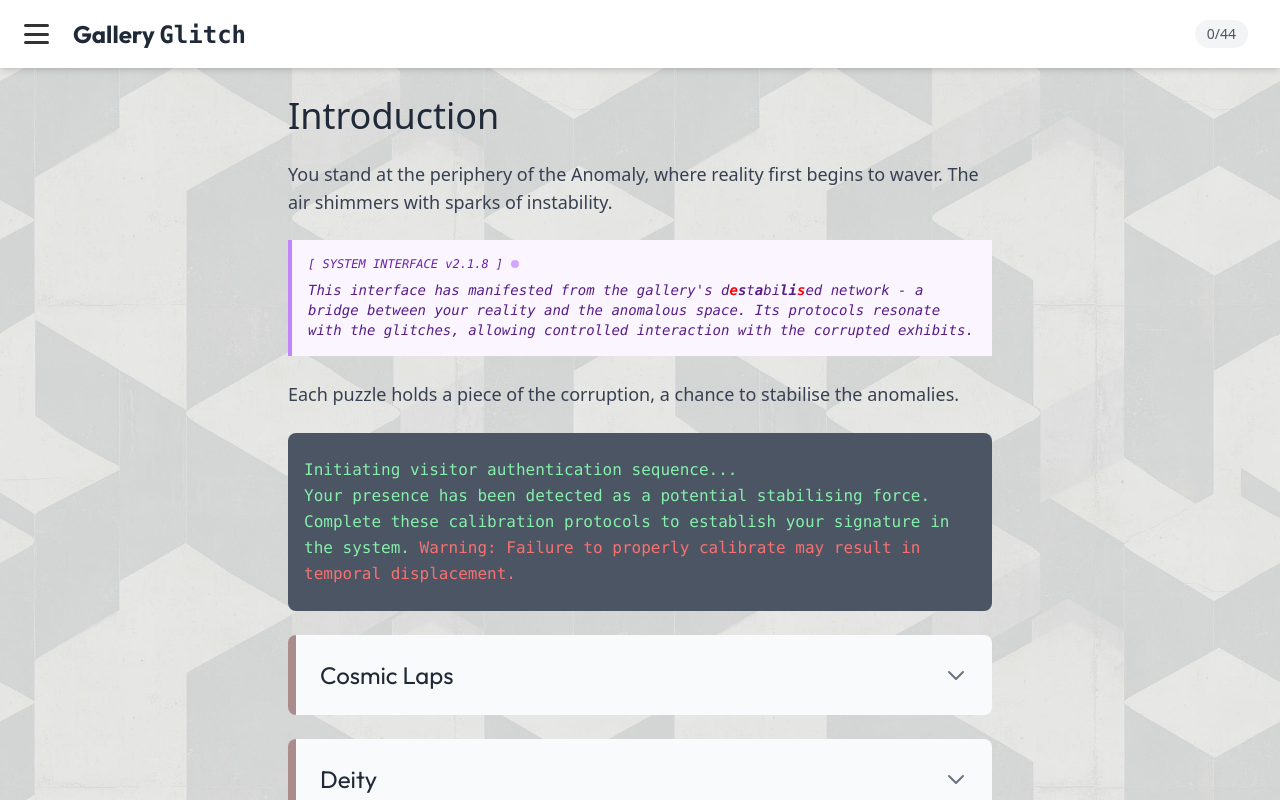
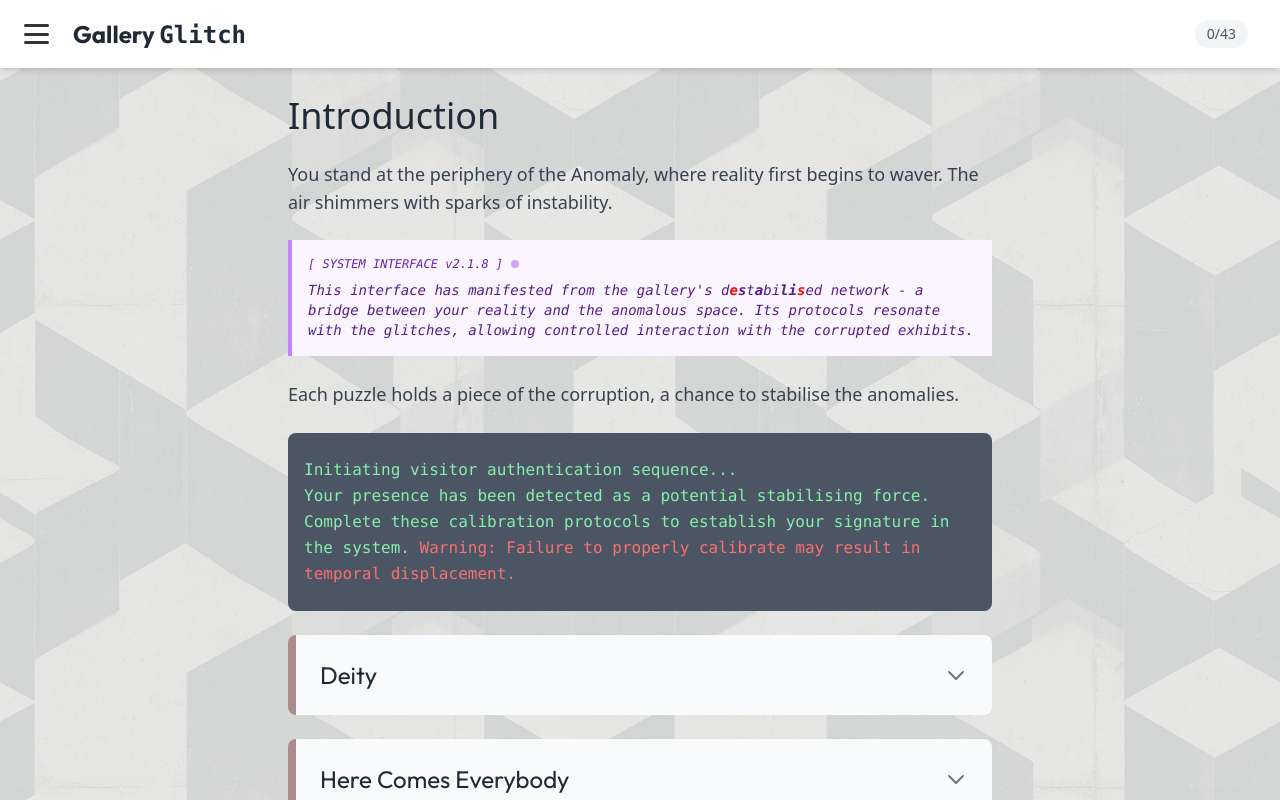
Before and after one commit to oddgoo/gallery-fall, a SvelteKit app: page /introduction in a window 1280 px wide. Shown: the top 800 px of the page. Built offline with nearby package versions, Linux system fonts and the light colour scheme.

Commit message:
-opening up the game

```diff
--- a/src/lib/stores/progression.ts
+++ b/src/lib/stores/progression.ts
@@ -18,7 +18,7 @@ export const progression = derived(
         }
 
         return {
-            ground: $sectionCounts['introduction']?.completed >= 2,
+            ground: $sectionCounts['introduction']?.completed >= 1,
             'minus-one': $sectionCounts['ground']?.completed >= 4,
             'minus-two': $sectionCounts['minus-one']?.completed >= 5,
             gardens: $sectionCounts['minus-two']?.completed >= 3,
--- a/src/lib/stores/puzzleCounts.ts
+++ b/src/lib/stores/puzzleCounts.ts
@@ -3,7 +3,7 @@ import { progress } from './progress';
 
 // Define sections and their puzzle IDs
 export const sections = {
-    'introduction': ['intro_age', 'intro_text', 'intro_arrange'],
+    'introduction': ['intro_text', 'intro_arrange'],
     'ground': ['g_naked_bestial', 'g_colors', 'g_artspace', 'g_congregation', 'g_dibirdibi', 'g_rusted_song', 'g_corner', 'g_award', 'g_princess'],
     'minus-one': ['b1_tinted_memories', 'b1_giants', 'b1_language', 'b1_destructive_feminine_force', 'b1_povera', 'b1_prepared', 'b1_shapes', 'b1_stars', 'b1_chief_cop', 'b1_dazzling', 'b1_broken_men', 'b1_vessels'],
     'minus-two': ['b2_the_gift', 'b2_congregation','b2_touch', 'b2_stairs', 'b2_cibachrome', 'b2_bound', 'b2_caos_tome'],
--- a/src/routes/introduction/+page.svelte
+++ b/src/routes/introduction/+page.svelte
@@ -19,8 +19,6 @@
 		</div>
 		<p class="text-purple-900">
 			This interface has manifested from the gallery's  <GlitchText text="destabilised" /> network - a bridge between your reality and the anomalous space. Its protocols resonate with the glitches, allowing controlled interaction with the corrupted exhibits.
-
-
 		</p>
 
 	</div>
@@ -34,22 +32,6 @@
 		</p>
 
 	</div>
-
-	<PuzzleContainer
-		title="Cosmic Laps"
-		description="Time signatures must align for safe passage."
-		puzzleId="intro_age"
-		let:puzzleId
-	>
-		<p>
-			The Keeper of Keys circles the sun. Their orbits marks our path. How many cycles complete? How many laps around the sun has the keeper of keys completed?
-		</p>
-		<NumberPuzzle
-			{puzzleId}
-			prompt=""
-			correctAnswers={[36]}
-		/>
-	</PuzzleContainer>
 
 	<PuzzleContainer title="Deity" puzzleId="intro_text" let:puzzleId>
 		<p class="mb-4 text-gray-700">
--- a/src/routes/minus-one/+page.svelte
+++ b/src/routes/minus-one/+page.svelte
@@ -23,6 +23,9 @@
 					In the room of coloured windows, Capture a tinted photograph of yourself. <br />
 					Send it to the hosts of keys. They will grant you the key to this lock
 				</p>
+
+				<p class="italic my-2 text-center w-full"> meta note: since the host of keys is probably not there, the passkey is: ❤️</p>
+
 				<TextPuzzle {puzzleId} placeholder="What is the passkey?" correctAnswers={['<3', '❤️']} />
 			</PuzzleContainer>
 
--- a/src/routes/minus-two/+page.svelte
+++ b/src/routes/minus-two/+page.svelte
@@ -48,6 +48,9 @@
 					hosts of keys. <br />
 					They will grant you the key to this lock<br />
 				</p>
+
+				<p class="italic my-2 text-center w-full"> meta note: since the host of keys is probably not there, the passkey is: 🌙</p>
+
 				<TextPuzzle {puzzleId} placeholder="" correctAnswers={['🌙']} />
 			</PuzzleContainer>
 
```
Also changed, not shown: static/images/meta/screenshot.png (added), 1 other file (tests, documents, lock files or other folders).
